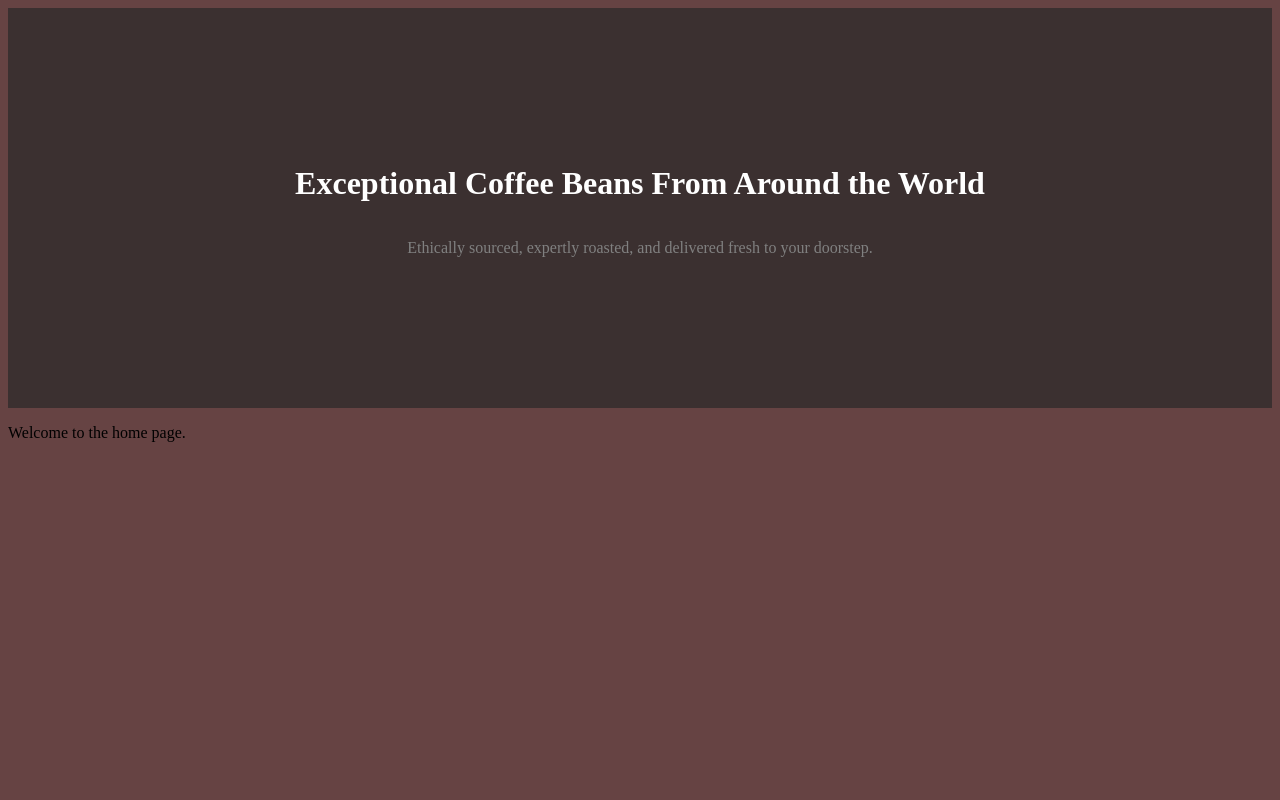
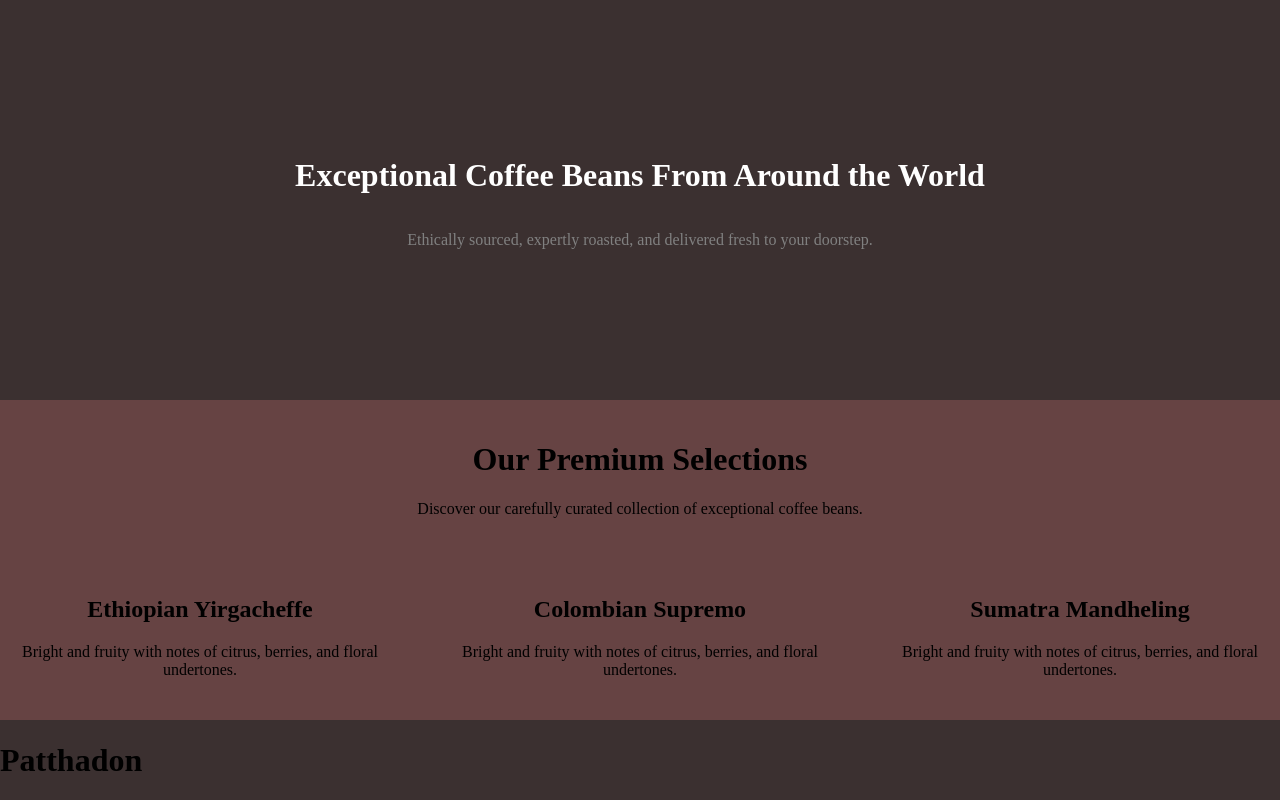
Before and after one commit to akaimin/Maled-Kafae, a plain HTML site: page index.html in a window 1280 px wide. Drawn offline with Linux system fonts and the light colour scheme.

Commit message:
feat: 🎸 finish

```diff
--- a/index.html
+++ b/index.html
@@ -2,6 +2,12 @@
   <head>
     <title>Maled Kafae</title>
     <link rel="stylesheet" href="style.css" />
+    <script>
+      function selectCoffee(choice) {
+        const selectionText = document.getElementById("selection-text");
+        selectionText.innerHTML = `You selected: <strong>${choice}</strong>`;
+      }
+    </script>
   </head>
   <body>
     <div class="banner">
@@ -11,6 +17,46 @@
         doorstep.
       </p>
     </div>
-    <p>Welcome to the home page.</p>
+    <div class="selection">
+      <div class="header-selection">
+        <h1 class="selection-header">Our Premium Selections</h1>
+        <p class="selection-subtext">
+          Discover our carefully curated collection of exceptional coffee beans.
+        </p>
+      </div>
+      <div class="choices">
+        <div
+          class="card"
+          id="a"
+          onclick="selectCoffee('Ethiopian Yirgacheffe')"
+        >
+          <h2>Ethiopian Yirgacheffe</h2>
+          <p>
+            Bright and fruity with notes of citrus, berries, and floral
+            undertones.
+          </p>
+        </div>
+        <div class="card" id="b" onclick="selectCoffee('Colombian Supremo')">
+          <h2>Colombian Supremo</h2>
+          <p>
+            Bright and fruity with notes of citrus, berries, and floral
+            undertones.
+          </p>
+        </div>
+        <div class="card" id="c" onclick="selectCoffee('Sumatra Mandheling')">
+          <h2>Sumatra Mandheling</h2>
+          <p>
+            Bright and fruity with notes of citrus, berries, and floral
+            undertones.
+          </p>
+        </div>
+      </div>
+      <p id="selection-text" class="selection-result">
+        Click on a coffee to select it.
+      </p>
+    </div>
+    <footer>
+      <h1>Patthadon</h1>
+    </footer>
   </body>
 </html>
--- a/style.css
+++ b/style.css
@@ -1,5 +1,7 @@
 body {
   background-color: #664343;
+  margin: 0;
+  padding: 0;
 }
 
 .banner {
@@ -15,3 +17,41 @@ body {
 .subtext {
   color: gray;
 }
+
+.selection {
+  display: flex;
+  flex-direction: column;
+  justify-content: center;
+  align-items: center;
+  margin-top: 20px;
+  text-align: center;
+}
+
+.choices {
+  margin-top: 40px;
+  display: flex;
+  gap: 40px;
+}
+
+.card:hover {
+  cursor: pointer;
+  color: #b0a695;
+  transition: 0.3s;
+  scale: 1.1;
+}
+
+.card {
+  margin: 2px;
+}
+
+#selection-text {
+  margin-top: 40px;
+}
+
+footer {
+  position: fixed;
+  bottom: 0;
+  left: 0;
+  background-color: #3b3030;
+  width: 100%;
+}
```
